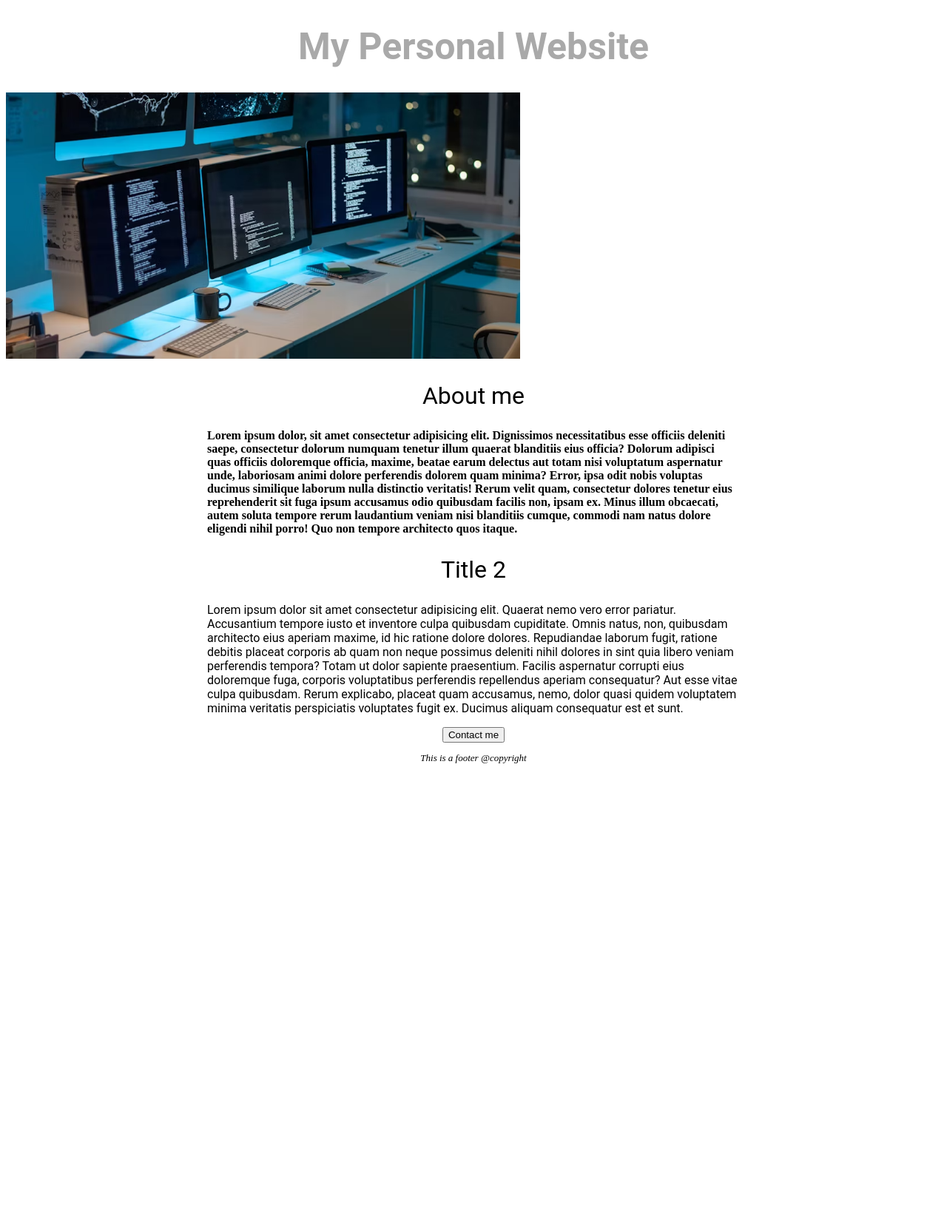
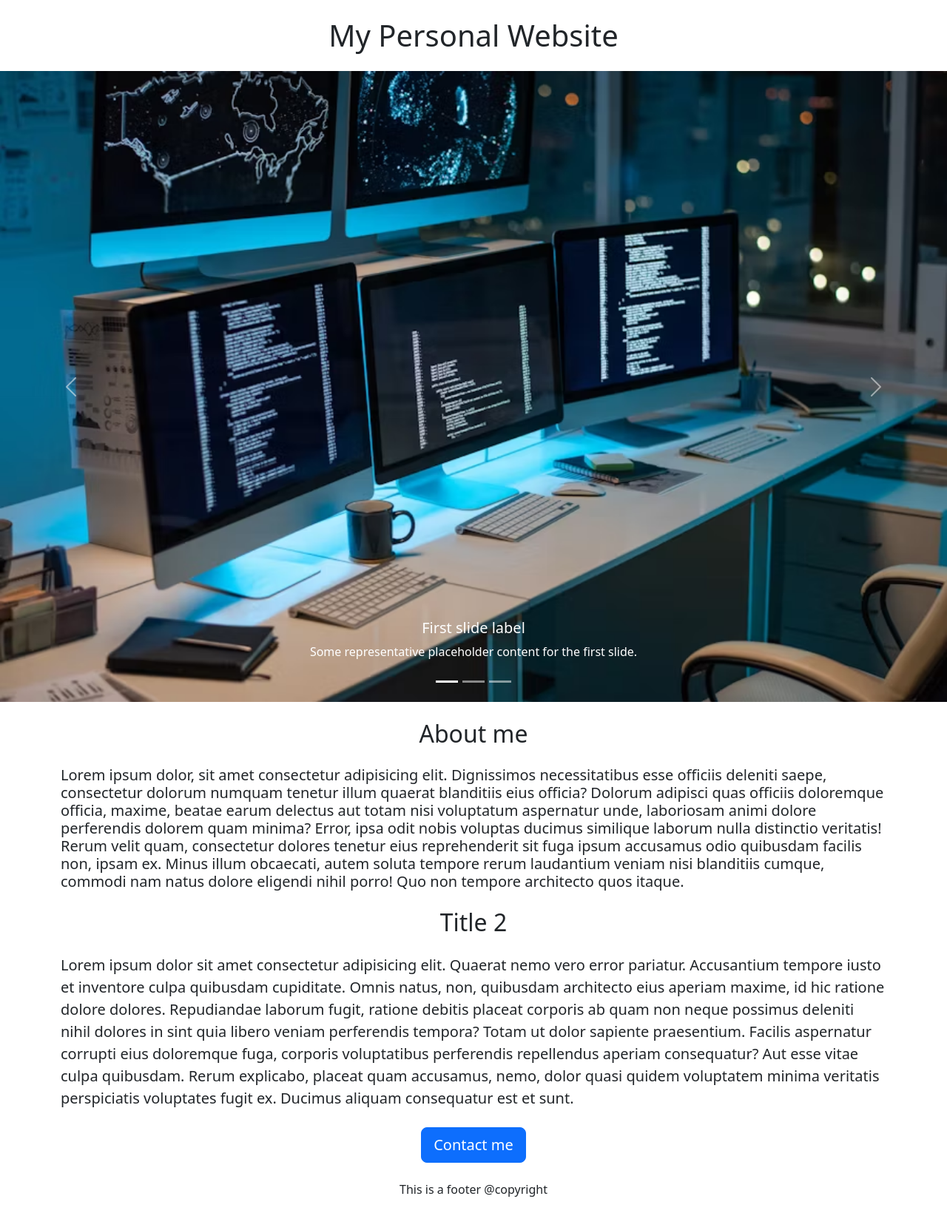
Before and after one commit to Yashwanth-Krishna-D/flask-application, a Flask app: page / in a window 1280 px wide. Shown: the whole page at 74% size. Before the commit the page ends 1032 px from the top, so only its background shows below. Run offline with Flask 3, Linux system fonts and the light colour scheme.

Commit message:
Modified using Bootstrap

```diff
--- a/templates/home.html
+++ b/templates/home.html
@@ -2,70 +2,74 @@
 <html>
   <head>
     <title> Yashwanth Krishna D </title>
-    <style>
+    <meta charset="utf-8" >
+    <meta name="viewport" content="width = device-width, initial-scale=1" >
+    <link href="https://cdn.jsdelivr.net/npm/bootstrap@5.3.6/dist/css/bootstrap.min.css" rel="stylesheet" integrity="sha384-4Q6Gf2aSP4eDXB8Miphtr37CMZZQ5oXLH2yaXMJ2w8e2ZtHTl7GptT4jmndRuHDT" crossorigin="anonymous">
 
-      h1{
-        font-size : 50px;
-        font-family: Roboto;
-        color: darkgray;
-        text-align: center;
-      }
+    <script src="https://cdn.jsdelivr.net/npm/bootstrap@5.3.2/dist/js/bootstrap.bundle.min.js"></script>
 
-      h2{
-        font-size : 32px;
-        font-family: "Roboto";
-        color: black;
-        text-align: center;
-        font-weight: normal;
-      }
-
-      .bodyText{
-        font-family: "Roboto";
-        font-weight: normal;
-      }
-
-      .footer{
-        font-size: small;
-        font-family: "TimesNewRoman";
-        font-weight: normal;
-        font-style: italic;
-      }
-
-      #banner {
-        width: 55%;
-        height: 360px;
-        object-fit: cover;
-
-      }
-
-      #container {
-        max-width: 720px;
-        margin: 0 auto 0 auto;
-      }
-
-    </style>
   </head>
 
   <body>
-    <h1> My Personal Website </h1>
-    <img id= "banner" src = "https://9e1555f1-93a3-48ec-9180-af66b1d0b55b-00-msndztkm24xo.pike.replit.dev/static/banner.jpg" alt = "Yashwanth image" width = "500px">
+    <h1 class= "text-center mt-4 mb-4"> My Personal Website </h1>
 
-    <div id="container">
-      <h2> About me </h2>
+    <div id="carouselExampleCaptions" class="carousel slide">
+      <div class="carousel-indicators">
+        <button type="button" data-bs-target="#carouselExampleCaptions" data-bs-slide-to="0" class="active" aria-current="true" aria-label="Slide 1"></button>
+        <button type="button" data-bs-target="#carouselExampleCaptions" data-bs-slide-to="1" aria-label="Slide 2"></button>
+        <button type="button" data-bs-target="#carouselExampleCaptions" data-bs-slide-to="2" aria-label="Slide 3"></button>
+      </div>
+      <div class="carousel-inner">
+        <div class="carousel-item active">
+          <img src="https://9e1555f1-93a3-48ec-9180-af66b1d0b55b-00-msndztkm24xo.pike.replit.dev/static/banner.jpg" class="d-block w-100" alt="img1">
+          <div class="carousel-caption d-none d-md-block">
+            <h5>First slide label</h5>
+            <p>Some representative placeholder content for the first slide.</p>
+          </div>
+        </div>
+        <div class="carousel-item">
+          <img src="https://9e1555f1-93a3-48ec-9180-af66b1d0b55b-00-msndztkm24xo.pike.replit.dev/static/banner.jpg" class="d-block w-100" alt="...">
+          <div class="carousel-caption d-none d-md-block">
+            <h5>Second slide label</h5>
+            <p>Some representative placeholder content for the second slide.</p>
+          </div>
+        </div>
+        <div class="carousel-item">
+          <img src="https://9e1555f1-93a3-48ec-9180-af66b1d0b55b-00-msndztkm24xo.pike.replit.dev/static/banner.jpg" class="d-block w-100" alt="...">
+          <div class="carousel-caption d-none d-md-block">
+            <h5>Third slide label</h5>
+            <p>Some representative placeholder content for the third slide.</p>
+          </div>
+        </div>
+      </div>
+      <button class="carousel-control-prev" type="button" data-bs-target="#carouselExampleCaptions" data-bs-slide="prev">
+        <span class="carousel-control-prev-icon" aria-hidden="true"></span>
+        <span class="visually-hidden">Previous</span>
+      </button>
+      <button class="carousel-control-next" type="button" data-bs-target="#carouselExampleCaptions" data-bs-slide="next">
+        <span class="carousel-control-next-icon" aria-hidden="true"></span>
+        <span class="visually-hidden">Next</span>
+      </button>
+    </div>
 
-        <h4> Lorem ipsum dolor, sit amet consectetur adipisicing elit. Dignissimos necessitatibus esse officiis deleniti saepe, consectetur dolorum numquam tenetur illum quaerat blanditiis eius officia? Dolorum adipisci quas officiis doloremque officia, maxime, beatae earum delectus aut totam nisi voluptatum aspernatur unde, laboriosam animi dolore perferendis dolorem quam minima? Error, ipsa odit nobis voluptas ducimus similique laborum nulla distinctio veritatis! Rerum velit quam, consectetur dolores tenetur eius reprehenderit sit fuga ipsum accusamus odio quibusdam facilis non, ipsam ex. Minus illum obcaecati, autem soluta tempore rerum laudantium veniam nisi blanditiis cumque, commodi nam natus dolore eligendi nihil porro! Quo non tempore architecto quos itaque.
+
+    <div class = "container mt-4 mb-4">
+      <h2 class= "text-center mt-4 mb-4"> About me </h2>
+
+        <h4 class = "lead"> Lorem ipsum dolor, sit amet consectetur adipisicing elit. Dignissimos necessitatibus esse officiis deleniti saepe, consectetur dolorum numquam tenetur illum quaerat blanditiis eius officia? Dolorum adipisci quas officiis doloremque officia, maxime, beatae earum delectus aut totam nisi voluptatum aspernatur unde, laboriosam animi dolore perferendis dolorem quam minima? Error, ipsa odit nobis voluptas ducimus similique laborum nulla distinctio veritatis! Rerum velit quam, consectetur dolores tenetur eius reprehenderit sit fuga ipsum accusamus odio quibusdam facilis non, ipsam ex. Minus illum obcaecati, autem soluta tempore rerum laudantium veniam nisi blanditiis cumque, commodi nam natus dolore eligendi nihil porro! Quo non tempore architecto quos itaque.
         </h3>
 
-      <h2> Title 2 </h2>
+      <h2 class= "text-center mt-4 mb-4"> Title 2 </h2>
 
-        <p class= "bodyText"> Lorem ipsum dolor sit amet consectetur adipisicing elit. Quaerat nemo vero error pariatur. Accusantium tempore iusto et inventore culpa quibusdam cupiditate. Omnis natus, non, quibusdam architecto eius aperiam maxime, id hic ratione dolore dolores. Repudiandae laborum fugit, ratione debitis placeat corporis ab quam non neque possimus deleniti nihil dolores in sint quia libero veniam perferendis tempora? Totam ut dolor sapiente praesentium. Facilis aspernatur corrupti eius doloremque fuga, corporis voluptatibus perferendis repellendus aperiam consequatur? Aut esse vitae culpa quibusdam. Rerum explicabo, placeat quam accusamus, nemo, dolor quasi quidem voluptatem minima veritatis perspiciatis voluptates fugit ex. Ducimus aliquam consequatur est et sunt.
+        <p class = "lead"> Lorem ipsum dolor sit amet consectetur adipisicing elit. Quaerat nemo vero error pariatur. Accusantium tempore iusto et inventore culpa quibusdam cupiditate. Omnis natus, non, quibusdam architecto eius aperiam maxime, id hic ratione dolore dolores. Repudiandae laborum fugit, ratione debitis placeat corporis ab quam non neque possimus deleniti nihil dolores in sint quia libero veniam perferendis tempora? Totam ut dolor sapiente praesentium. Facilis aspernatur corrupti eius doloremque fuga, corporis voluptatibus perferendis repellendus aperiam consequatur? Aut esse vitae culpa quibusdam. Rerum explicabo, placeat quam accusamus, nemo, dolor quasi quidem voluptatem minima veritatis perspiciatis voluptates fugit ex. Ducimus aliquam consequatur est et sunt.
         </p>
 
     </div>
 
-  <div style = "text-align:center"> <button> Contact me </button>
+  <div class= "text-center mt-4 mb-4">
+    <button class ="btn btn-primary btn-lg"> Contact me </button>
 
-  <p class = "footer"> This is a footer @copyright </p>
+  <p class= "text-center mt-4 mb-2"> This is a footer @copyright </p>
 
     </div>
   </body>
```
